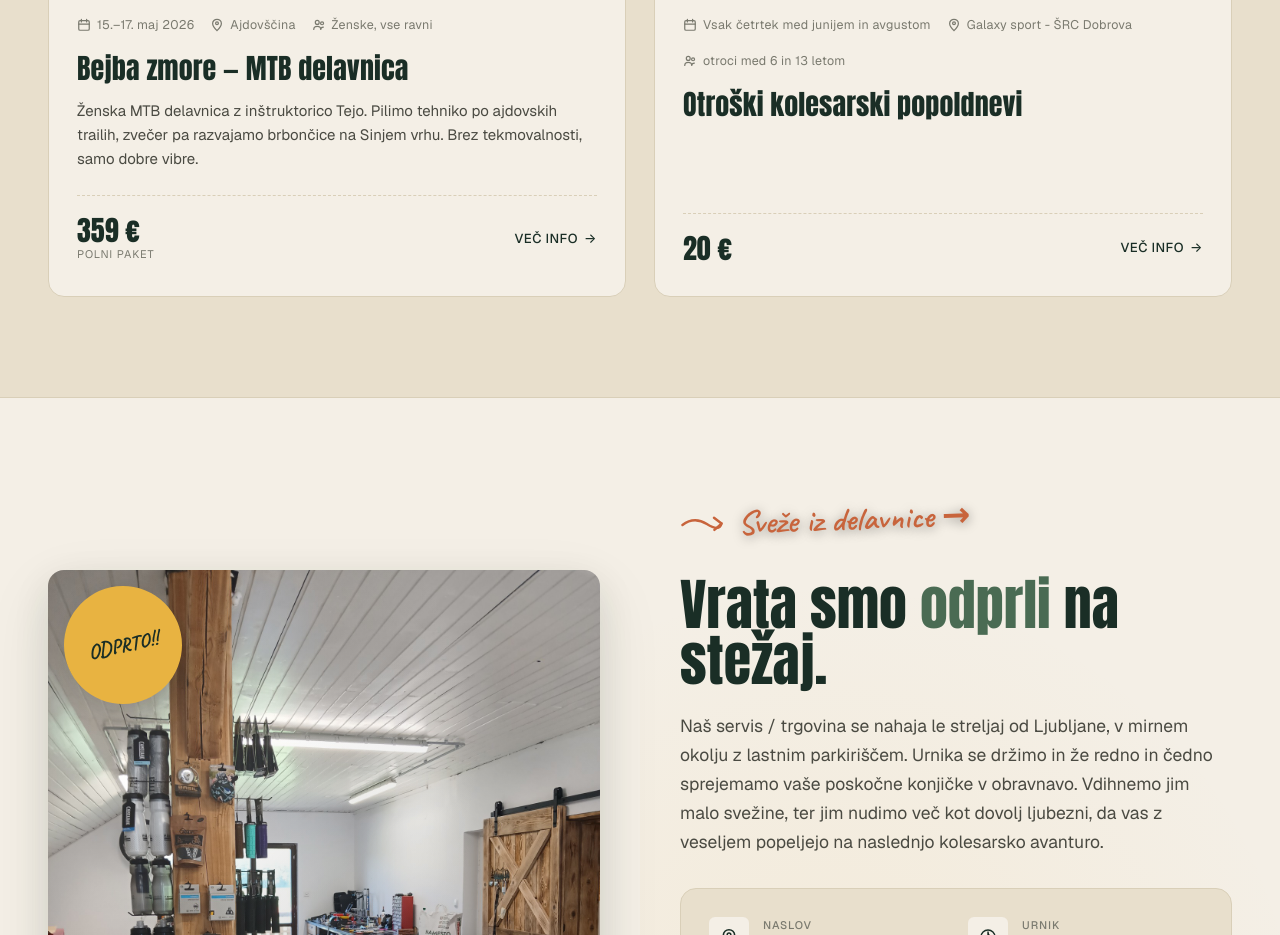
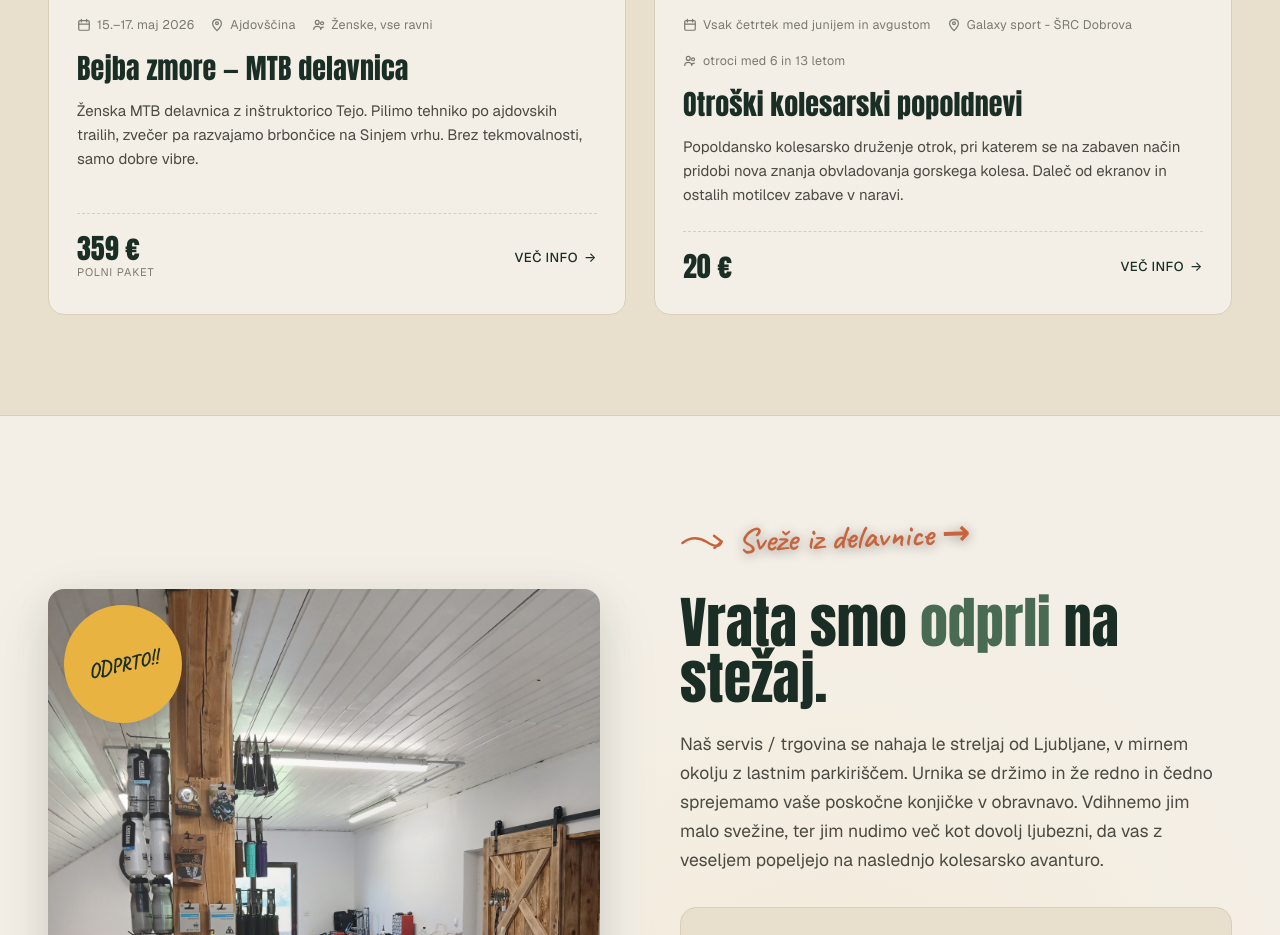
Before and after one commit to rokstrauss-art/galaxy-sport-website, an Eleventy site: page src/index.njk in a window 1280 px wide. Shown: the part 3140-4075 px from the top of the page. Built offline with nearby package versions, Linux system fonts and the light colour scheme; Eleventy itself is replaced by a stand-in of ours; files that its build step writes are made by us from their sources.

Commit message:
Update src/events/otroske-kolesarske-delavnice.md (via Pages CMS)

```diff
--- a/src/events/otroske-kolesarske-delavnice.md
+++ b/src/events/otroske-kolesarske-delavnice.md
@@ -14,6 +14,9 @@ location_meta: Osrednjeslovenska
 audience: otroci med 6 in 13 letom
 group_size: 4 - 10
 difficulty: Primerno za začetnike
+description: Popoldansko kolesarsko druženje otrok, pri katerem se na zabaven
+  način pridobi nova znanja obvladovanja gorskega kolesa. Daleč od ekranov in
+  ostalih motilcev zabave v naravi.
 price_num: 20 €
 price_includes_accommodation: false
 contact_email: info@galaxysport.si
```
